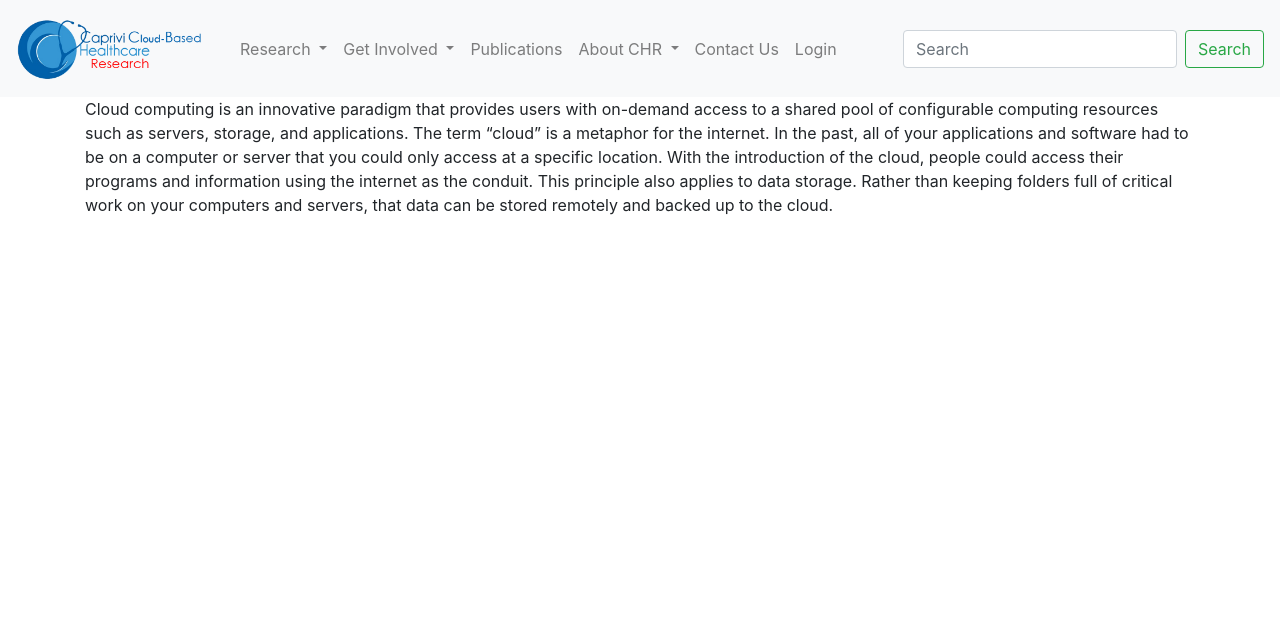
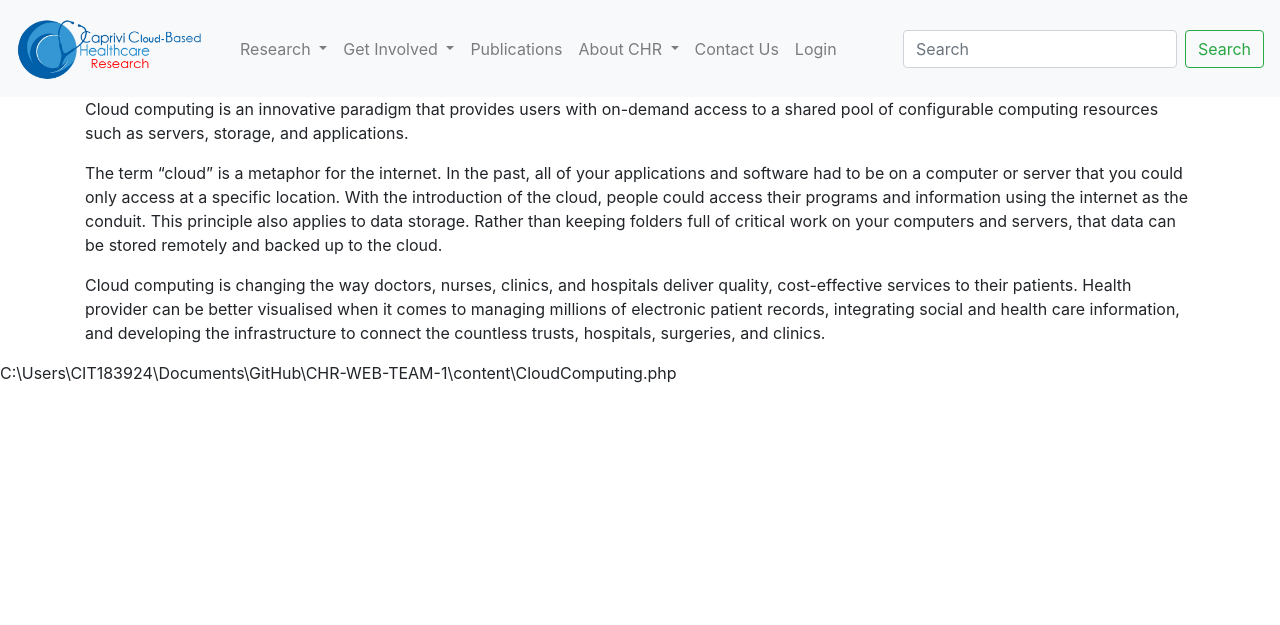
Before and after one commit to 2019-software-diploma/CHR-WEB-TEAM-1, a PHP site: page /CloudComputing.php in a window 1280 px wide. Shown: the top 625 px of the page. Run offline with PHP 8.4, Linux system fonts and the light colour scheme.

Commit message:
Update CloudComputing.php
Content for what is cloud computing

```diff
--- a/content/CloudComputing.php
+++ b/content/CloudComputing.php
@@ -24,8 +24,9 @@
 
 <div class="container">
 
-<p>Cloud computing is an innovative paradigm that provides users with on-demand access to a shared pool of configurable computing resources such as servers, storage, and applications.
-The term “cloud” is a metaphor for the internet. In the past, all of your applications and software had to be on a computer or server that you could only access at a specific location. With the introduction of the cloud, people could access their programs and information using the internet as the conduit. This principle also applies to data storage. Rather than keeping folders full of critical work on your computers and servers, that data can be stored remotely and backed up to the cloud.</p>
+<p>Cloud computing is an innovative paradigm that provides users with on-demand access to a shared pool of configurable computing resources such as servers, storage, and applications. </p>
+<p>The term “cloud” is a metaphor for the internet. In the past, all of your applications and software had to be on a computer or server that you could only access at a specific location. With the introduction of the cloud, people could access their programs and information using the internet as the conduit. This principle also applies to data storage. Rather than keeping folders full of critical work on your computers and servers, that data can be stored remotely and backed up to the cloud.</p>
+<p>Cloud computing is changing the way doctors, nurses, clinics, and hospitals deliver quality, cost-effective services to their patients. Health provider can be better visualised when it comes to managing millions of electronic patient records, integrating social and health care information, and developing the infrastructure to connect the countless trusts, hospitals, surgeries, and clinics.</p>
 
 
 </div>
@@ -34,4 +35,4 @@ The term “cloud” is a metaphor for the internet. In the past, all of your ap
 ?>
 
 </body>
-</html>
+</html>C:\Users\CIT183924\Documents\GitHub\CHR-WEB-TEAM-1\content\CloudComputing.php
```
